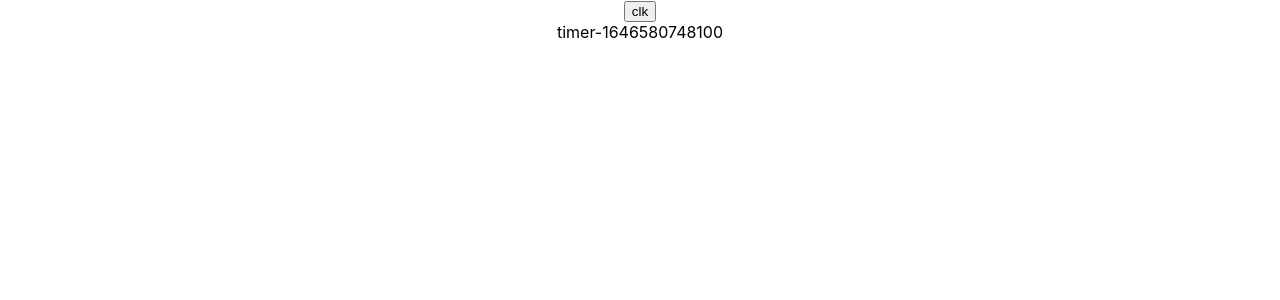
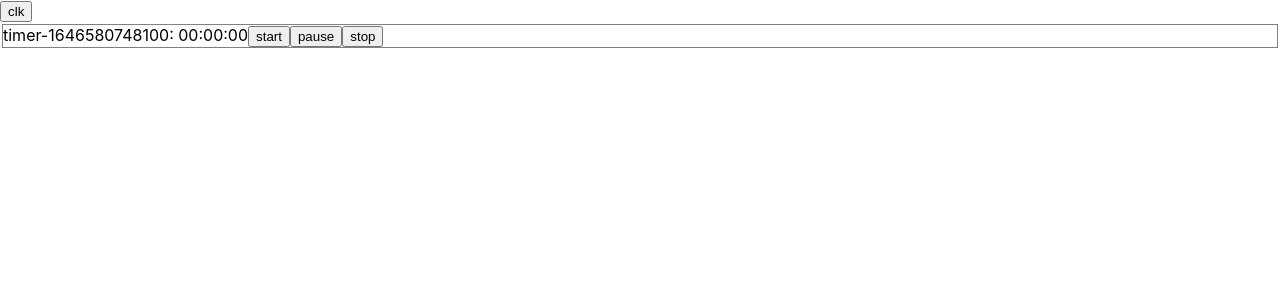
Before and after one commit to AlexLitvein/timer_0.1.0, a React (Create React App) app: page / in a window 1280 px wide. Both pictures are taken after a click on the button "clk". Shown: the top 300 px of the page. Built offline with nearby package versions, Linux system fonts and the light colour scheme.

Commit message:
add pause stop

```diff
--- a/src/App.css
+++ b/src/App.css
@@ -1,38 +1,8 @@
 .App {
-  text-align: center;
+  /* text-align: center; */
 }
 
-.App-logo {
-  height: 40vmin;
-  pointer-events: none;
+.timer-elm{
+  border: 1px solid gray;
+  margin: 2px;
 }
-
-@media (prefers-reduced-motion: no-preference) {
-  .App-logo {
-    animation: App-logo-spin infinite 20s linear;
-  }
-}
-
-.App-header {
-  background-color: #282c34;
-  min-height: 100vh;
-  display: flex;
-  flex-direction: column;
-  align-items: center;
-  justify-content: center;
-  font-size: calc(10px + 2vmin);
-  color: white;
-}
-
-.App-link {
-  color: #61dafb;
-}
-
-@keyframes App-logo-spin {
-  from {
-    transform: rotate(0deg);
-  }
-  to {
-    transform: rotate(360deg);
-  }
-}
--- a/src/App.js
+++ b/src/App.js
@@ -4,6 +4,8 @@ import { useDispatch, useSelector } from 'react-redux';
 // import { selValA, setVal} from './store';
 import MyStore from './store';
 import { useEffect, useMemo, useState } from 'react';
+import { TimerList } from './Timer';
+// import { Timer } from './Timer';
 
 
 // const state = {
@@ -13,19 +15,19 @@ import { useEffect, useMemo, useState } from 'react';
 
 function App() {
   const dispatch = useDispatch();
-  const timers = useSelector(MyStore.selTimers);
-  const bRender = useSelector(MyStore.selRenderFlag);
+
 
   const click = () => {
-    dispatch(MyStore.setAction(MyStore.ADD_TIMER, MyStore.createTimerObj(Date.now())));
+    // dispatch(MyStore.setAction(MyStore.ADD_TIMER, MyStore.createTimerObj(Date.now(), Date.now() + 6000)));
+    dispatch(MyStore.setAction(MyStore.ADD_TIMER, MyStore.createTimerObj()));
   }
 
   useEffect(() => {
     // dispatch(MyStore.setAction(MyStore.LOAD_STORE, state));
     const t1 = setInterval(() => {
-      // dispatch(MyStore.setAction(MyStore.TICK));
+      dispatch(MyStore.setAction(MyStore.TICK));
     }, 1000);
-    console.log('LOAD_STORE');
+    // console.log('LOAD_STORE');
 
     return () => {
       clearInterval(t1);
@@ -33,20 +35,22 @@ function App() {
     }
   }, []);
 
-  const timersElements = useMemo(() => {
-    return timers.map((el, idx) => {
-      // console.log(el);
-      return (
-        <div key={idx}>{el.name}</div>
-      )
-    });
-  }, [timers, bRender]); //
+  // const timersElements = useMemo(() => {
+  //   return timers.map((el, idx) => {
+  //     // console.log(el);
+  //     return (
+  //       <Timer key={idx} elm={el} />
+  //       // <div key={idx}>{el.name}</div>
+  //     )
+  //   });
+  // }, [timers, bRender]); //
 
   return (
     <div className="App">
       {/* {doRender} */}
       <button onClick={click}>clk</button>
-      <div>{timersElements}</div>
+      <TimerList />
+      {/* <div>{timersElements}</div> */}
       {console.log('draw App')}
     </div>
 
--- /dev/null
+++ b/src/Timer.jsx
@@ -0,0 +1,54 @@
+import React, { useEffect, useMemo, useState } from 'react';
+import { useDispatch, useSelector } from 'react-redux';
+import MyStore from './store';
+
+export const Timer = ({ idx, elm }) => {
+
+    return (
+        <div className='timer-elm'>
+            <span>{elm.name}: </span>
+            <span>{elm.display}</span>
+            {/* <span>{elm.status}</span> */}
+            {/* <button className='start' id={idx}>start</button>
+            <button className='pause' id={idx}>pause</button>
+            <button className='stop' id={idx}>stop</button> */}
+            <button id={idx + '_start'}>start</button>
+            <button id={idx + '_pause'}>pause</button>
+            <button id={idx + '_stop'}>stop</button>
+        </div>
+    )
+}
+
+export const TimerList = () => {
+    const dispatch = useDispatch();
+    const timers = useSelector(MyStore.selTimers);
+    const bRender = useSelector(MyStore.selRenderFlag);
+
+    const click = (el) => {
+        // console.log(`${el.target.id} ${el.target.className}`);
+        let idx = parseInt(el.target.id);
+        // console.log(idx);
+        if (el.target.id.includes('start')) {
+            dispatch(MyStore.setAction(MyStore.START_TIMER, idx));
+        }
+        if (el.target.id.includes('pause')) {
+            dispatch(MyStore.setAction(MyStore.PAUSE_TIMER, idx));
+        }
+        if (el.target.id.includes('stop')) {
+            dispatch(MyStore.setAction(MyStore.STOP_TIMER, idx));
+        }
+    }
+
+    const timersElements = useMemo(() => {
+        return timers.map((el, idx) => {
+            // console.log(el);
+            return (
+                <Timer key={idx} idx={idx} elm={el} />
+                // <div key={idx}>{el.name}</div>
+            )
+        });
+    }, [timers, bRender]); //
+    return (
+        <div onClick={click}>{timersElements}</div>
+    )
+}
--- a/src/store.js
+++ b/src/store.js
@@ -43,6 +43,12 @@ class MyStore {
     ADD_TIMER = 'ADD_TIMER';
     LOAD_STORE = 'LOAD_STORE';
     TICK = 'TICK';
+    START_TIMER = 'START_TIMER';
+    STOP_TIMER = 'STOP_TIMER';
+    PAUSE_TIMER = 'PAUSE_TIMER';
+    STOPED = 0;
+    PAUSED = 1;
+    STARTED = 2;
 
     // держим в классе, чтобы видеть структуру объекта
     #initialState = {
@@ -66,8 +72,43 @@ class MyStore {
         };
     }
     #tick(state) {
+        console.log('tick');
+
         state.timers.forEach((el, idx, arr) => {
-            // arr[idx] = el + 1;
+            // console.log(el);
+
+            // switch (el.status) {
+            //     case this.STARTED:
+            //         arr[idx].start += 1000;
+            //         break;
+            //     default:
+            //         break;
+            // }
+            // let currDate = new Date(arr[idx].start);
+            // arr[idx].display = ('0' + (currDate.getHours() + currDate.getTimezoneOffset() / 60)).slice(-2) + ':' + ('0' + currDate.getMinutes()).slice(-2) + ':' + ('0' + currDate.getSeconds()).slice(-2);
+
+            let currDate = 0;
+            if (el.status === this.STARTED) {
+                // console.log('STARTED');
+                if (el.end === 0) { // если секундомер
+                    arr[idx].start += 1000;
+                    currDate = new Date(arr[idx].start);
+                } else { // stopwatch
+                    arr[idx].end -= 1000;
+                    let sub = new Date(arr[idx].end - arr[idx].start);
+                    if (sub <= 0) {
+                        sub = 0;
+                        arr[idx].status = this.STOPED;
+                    }
+                    currDate = new Date(sub);
+                }
+
+                // let currDate = new Date(Date.now() - el.start);
+                arr[idx].display = ('0' + (currDate.getHours() + currDate.getTimezoneOffset() / 60)).slice(-2) + ':' + ('0' + currDate.getMinutes()).slice(-2) + ':' + ('0' + currDate.getSeconds()).slice(-2);
+                // `${currDate.getHours()}:${currDate.getMinutes()}:${currDate.getSeconds()}`
+            }
+
+
         });
     }
     reducer = (state = this.#initialState, action) => {
@@ -78,8 +119,19 @@ class MyStore {
             case this.LOAD_STORE:
                 state = action.payload;
                 break;
+            case this.START_TIMER:
+                state.timers[action.payload].status = this.STARTED;
+                state = { ...state, bRender: !state.bRender };
+                break;
+            case this.STOP_TIMER:
+                state.timers[action.payload].status = this.STOPED;
+                // state = { ...state, bRender: !state.bRender };
+                break;
+            case this.PAUSE_TIMER:
+                state.timers[action.payload].status = this.PAUSED;
+                // state = { ...state, bRender: !state.bRender };
+                break;
             case this.TICK:
-                console.log('TICK');
                 this.#tick(state);
                 state = { ...state, bRender: !state.bRender };
                 break;
@@ -89,12 +141,14 @@ class MyStore {
         return state;
     }
 
-    createTimerObj(startDate, endDate = 0, name = 'timer-' + Date.now()) {
+    createTimerObj(startDate = 0, endDate = 0, name = 'timer-' + Date.now()) {
         return {
             name: name,
             start: startDate,
             end: endDate,
             curr: 0,
+            status: this.STOPED,
+            display: '00:00:00',
         }
     }
 }
```
